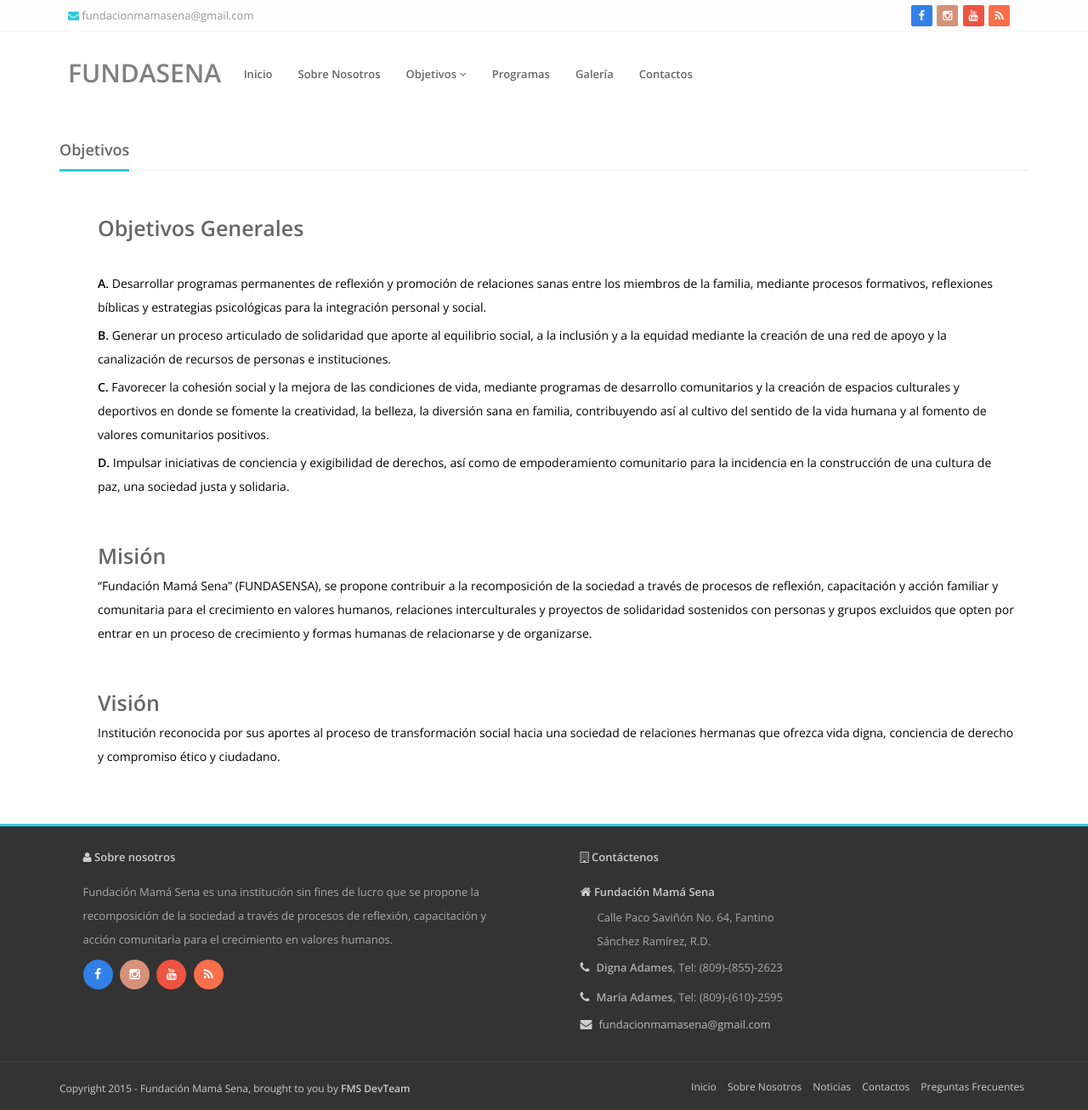
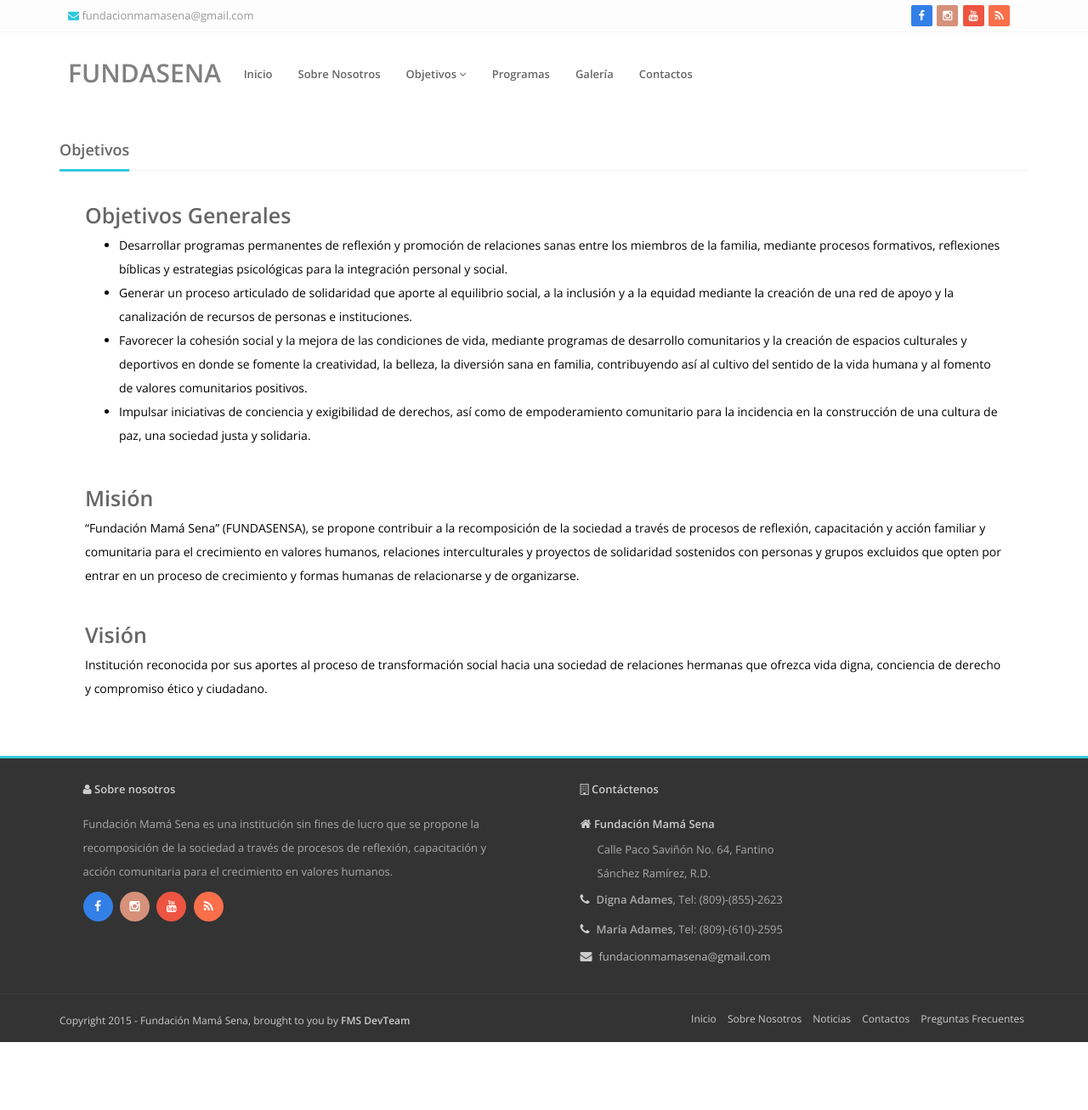
Before and after one commit to wovalle/fundasena.org, a Jekyll site: the page built from objetivos.html, in a window 1280 px wide. Shown: the whole page at 85% size. Built offline with Jekyll 4.4.1, drawn with Linux system fonts in a browser that asks for light colours; after the commit the page ends 1227 px from its top, so only the background shows below that.

Commit message:
Fix: fixing objetivos layout

```diff
--- a/css/custom.css
+++ b/css/custom.css
@@ -20,5 +20,6 @@
 	background-color:white;
 	color:black;
 	margin:20px;
-	padding:10px
+	padding:10px;
+	font-size: 14px;
 }
--- a/objetivos.html
+++ b/objetivos.html
@@ -5,35 +5,30 @@
 	<h3><span>Objetivos</span></h3>
 </div>
 
-<div class="container">
-	<div class="programs-paragraphs">
-		<h2>Objetivos Generales</h2><br>
+<div class="programs-paragraphs">
+	<div>
+		<h2>Objetivos Generales</h2>
+				<ul>
+				<li>Desarrollar programas permanentes de reflexión y promoción de relaciones sanas entre los miembros de la familia, mediante procesos formativos, reflexiones bíblicas y estrategias psicológicas para la integración personal y social.</li>
 
-				<p style="font-size: 14px;">
-				<b>A.</b> Desarrollar programas permanentes de reflexión y promoción de relaciones sanas entre los miembros de la familia, mediante procesos formativos, reflexiones bíblicas y estrategias psicológicas para la integración personal y social.</p>
+				<li>Generar un proceso articulado de solidaridad que aporte al equilibrio social, a la inclusión y a la equidad mediante la creación de una red de apoyo y la canalización de recursos de personas e instituciones.</li>
 
-				<p style="font-size: 14px;">
-				<b>B.</b> Generar un proceso articulado de solidaridad que aporte al equilibrio social, a la inclusión y a la equidad mediante la creación de una red de apoyo y la canalización de recursos de personas e instituciones.</p>
+				<li>Favorecer la cohesión social y la mejora de las condiciones de vida, mediante programas de desarrollo comunitarios y la creación de espacios culturales y deportivos en donde se fomente la creatividad, la belleza, la diversión sana en familia, contribuyendo así al cultivo del sentido de la vida humana y al fomento de valores comunitarios positivos.</li>
 
-				<p style="font-size: 14px;">
-				<b>C.</b> Favorecer la cohesión social y la mejora de las condiciones de vida, mediante programas de desarrollo comunitarios y la creación de espacios culturales y deportivos en donde se fomente la creatividad, la belleza, la diversión sana en familia, contribuyendo así al cultivo del sentido de la vida humana y al fomento de valores comunitarios positivos.</p>
-
-				<p style="font-size: 14px;">
-				<b>D.</b> Impulsar iniciativas de conciencia y exigibilidad de derechos, así como de empoderamiento comunitario para la incidencia en la construcción de una cultura de paz, una sociedad justa y solidaria.</p>
-
-
+				<li>Impulsar iniciativas de conciencia y exigibilidad de derechos, así como de empoderamiento comunitario para la incidencia en la construcción de una cultura de paz, una sociedad justa y solidaria.</li>
+				</ul>
 	</div>
-	<div class="programs-paragraphs" id="mision">
+	</br>
+	<div id="mision">
 		<h2>Misión</h2>
-
-			<p style="font-size: 14px;">
+			<p>
 			“Fundación Mamá Sena” (FUNDASENSA), se propone contribuir a la recomposición de la sociedad a través de procesos de reflexión, capacitación y acción familiar y comunitaria para el crecimiento en valores humanos, relaciones interculturales y proyectos de solidaridad sostenidos con personas y grupos excluidos que opten por entrar en un proceso de crecimiento y formas humanas de relacionarse y de organizarse. </p>
 
 	</div>
-	<div class="programs-paragraphs" id="vision">
+	</br>
+	<div id="vision">
 		<h2>Visión</h2>
-
-			<p style="font-size: 14px;">
+			<p>
 			Institución reconocida por sus aportes al proceso de transformación social hacia una sociedad de relaciones hermanas que ofrezca vida digna, conciencia de derecho y compromiso ético y ciudadano.</p>
-
+	</div>
 </div>
```
